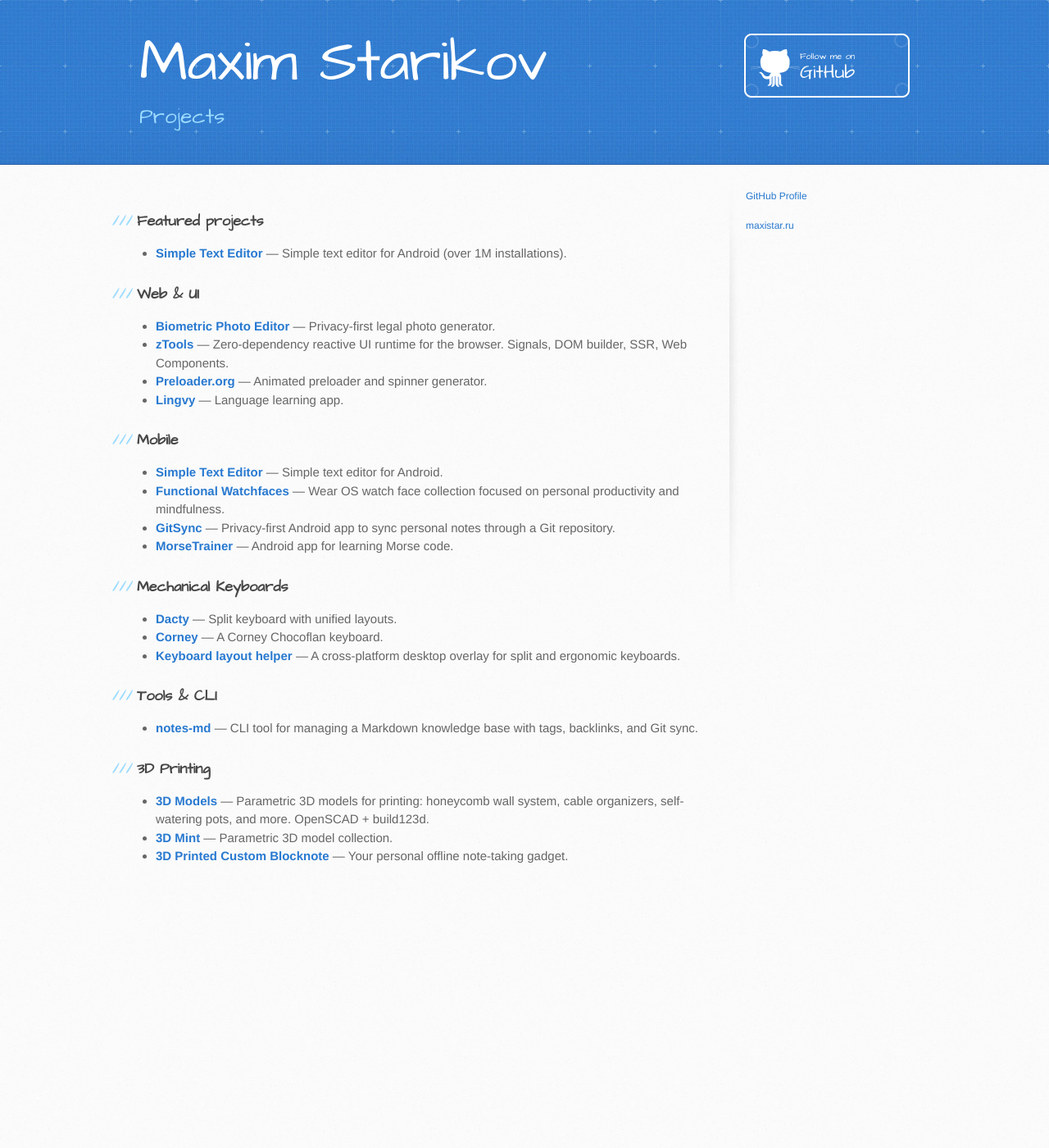
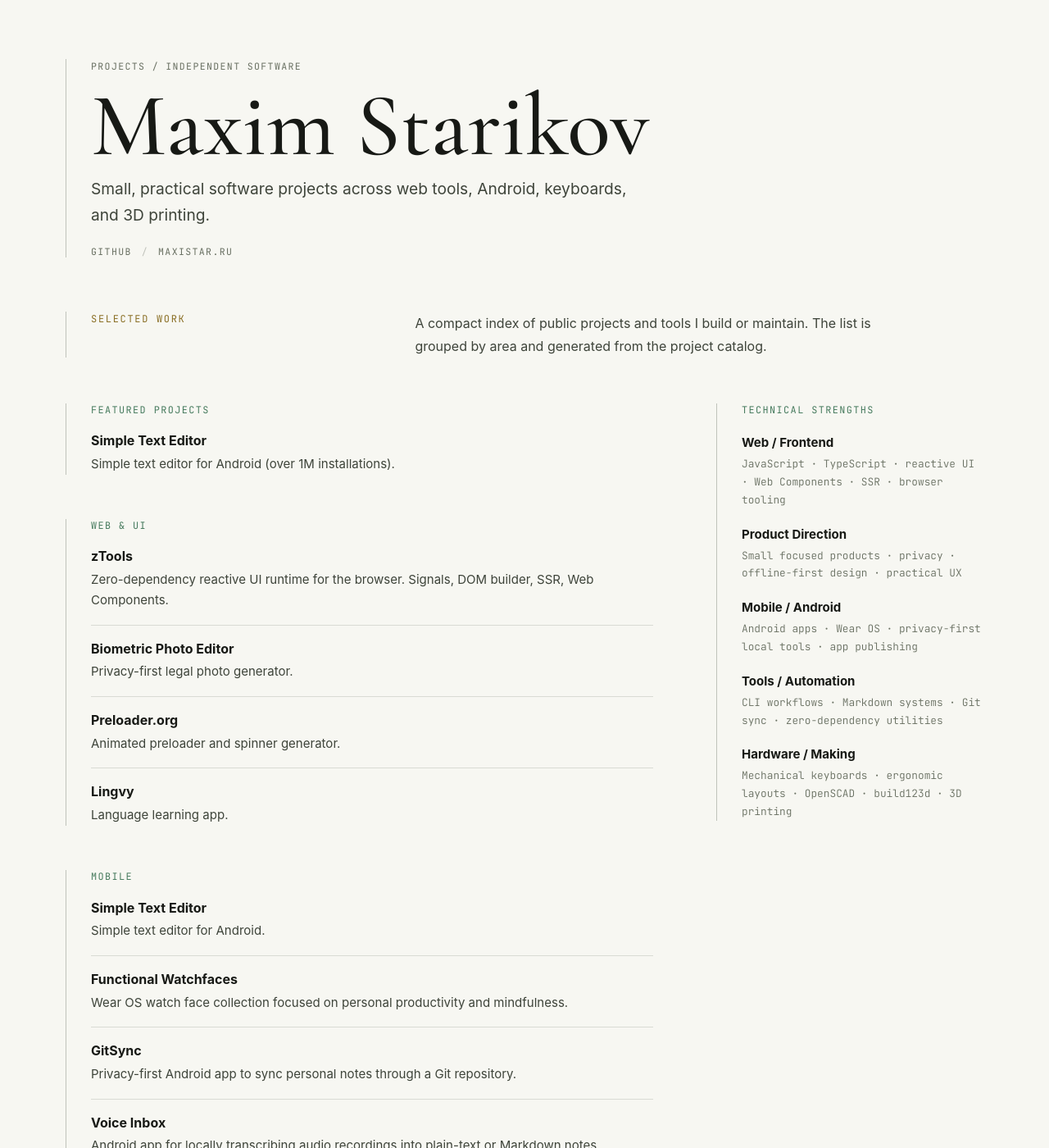
Before and after one commit to maxistar/maxistar.github.io, a Jekyll site: the page built from index.md, in a window 1280 px wide and 1400 px high. Shown: the whole window at 82% size. Built offline with Jekyll 4.4.1, drawn with Linux system fonts in a browser that asks for light colours; some of the changed text lies outside the part shown.

Commit message:
update design

```diff
--- a/_data/projects.yml
+++ b/_data/projects.yml
@@ -6,12 +6,12 @@
 
 - category: Web & UI
   projects:
+    - name: zTools
+      url: https://ztools.org
+      description: "Zero-dependency reactive UI runtime for the browser. Signals, DOM builder, SSR, Web Components."
     - name: Biometric Photo Editor
       url: https://photos.preloader.org
       description: "Privacy-first legal photo generator."
-    - name: zTools
-      url: https://ztools.org
-      description: "Zero-dependency reactive UI runtime for the browser. Signals, DOM builder, SSR, Web Components."
     - name: Preloader.org
       url: https://preloader.org
       description: "Animated preloader and spinner generator."
@@ -30,6 +30,9 @@
     - name: GitSync
       url: https://github.com/maxistar/git-sync
       description: "Privacy-first Android app to sync personal notes through a Git repository."
+    - name: Voice Inbox
+      url: https://github.com/maxistar/Voice-Inbox
+      description: "Android app for locally transcribing audio recordings into plain-text or Markdown notes."
     - name: MorseTrainer
       url: https://github.com/maxistar/morsetrainer
       description: "Android app for learning Morse code."
--- /dev/null
+++ b/_layouts/projects.html
@@ -0,0 +1,88 @@
+<!DOCTYPE html>
+<html lang="en">
+  <head>
+    <meta charset="utf-8">
+    <meta name="viewport" content="width=device-width, initial-scale=1">
+    <meta name="description" content="{{ site.description }}">
+    <link rel="canonical" href="{{ site.url }}/">
+    <link rel="preconnect" href="https://fonts.googleapis.com">
+    <link rel="preconnect" href="https://fonts.gstatic.com" crossorigin>
+    <link href="https://fonts.googleapis.com/css2?family=Cormorant+Garamond:wght@400;500&family=JetBrains+Mono:wght@300;400&display=swap" rel="stylesheet">
+    <link rel="stylesheet" href="/stylesheets/projects.css">
+    <title>{{ page.title | default: site.title }}</title>
+  </head>
+  <body>
+    <main class="page" aria-label="Projects">
+      <header class="page-header">
+        <p class="doc-label">Projects / Independent software</p>
+        <h1>Maxim Starikov</h1>
+        <p class="tagline">Small, practical software projects across web tools, Android, keyboards, and 3D printing.</p>
+        <nav class="contact-links" aria-label="Profile links">
+          <a href="https://github.com/maxistar">GitHub</a>
+          <span aria-hidden="true">/</span>
+          <a href="https://maxistar.ru">maxistar.ru</a>
+        </nav>
+      </header>
+
+      <section class="intro" aria-labelledby="portfolio-label">
+        <h2 id="portfolio-label">Selected Work</h2>
+        <p>
+          A compact index of public projects and tools I build or maintain. The list is grouped by area and generated from the project catalog.
+        </p>
+      </section>
+
+      <div class="content-columns">
+        <div class="project-column">
+          {% for group in site.data.projects %}
+            <section class="project-section" aria-labelledby="category-{{ forloop.index }}">
+              <h2 id="category-{{ forloop.index }}">{{ group.category }}</h2>
+              <ul class="project-list">
+                {% for project in group.projects %}
+                  <li class="project-item">
+                    <a class="project-name" href="{{ project.url }}">{{ project.name }}</a>
+                    <p>{{ project.description }}</p>
+                  </li>
+                {% endfor %}
+              </ul>
+            </section>
+          {% endfor %}
+        </div>
+
+        <aside class="strengths-column" aria-labelledby="strengths-label">
+          <h2 id="strengths-label">Technical Strengths</h2>
+
+          <div class="skill-group">
+            <p class="skill-group-name">Web / Frontend</p>
+            <p class="skill-list">JavaScript · TypeScript · reactive UI · Web Components · SSR · browser tooling</p>
+          </div>
+
+          <div class="skill-group">
+            <p class="skill-group-name">Product Direction</p>
+            <p class="skill-list">Small focused products · privacy · offline-first design · practical UX</p>
+          </div>
+
+          <div class="skill-group">
+            <p class="skill-group-name">Mobile / Android</p>
+            <p class="skill-list">Android apps · Wear OS · privacy-first local tools · app publishing</p>
+          </div>
+
+          <div class="skill-group">
+            <p class="skill-group-name">Tools / Automation</p>
+            <p class="skill-list">CLI workflows · Markdown systems · Git sync · zero-dependency utilities</p>
+          </div>
+
+          <div class="skill-group">
+            <p class="skill-group-name">Hardware / Making</p>
+            <p class="skill-list">Mechanical keyboards · ergonomic layouts · OpenSCAD · build123d · 3D printing</p>
+          </div>
+
+        </aside>
+      </div>
+
+      <footer class="page-footer">
+        <a href="https://github.com/maxistar">github.com/maxistar</a>
+        <a href="https://maxistar.ru">maxistar.ru</a>
+      </footer>
+    </main>
+  </body>
+</html>
--- a/index.md
+++ b/index.md
@@ -1,14 +1,3 @@
 ---
-layout: default
+layout: projects
 ---
-
-{% for group in site.data.projects %}
-### {{ group.category }}
-
-<ul>
-{% for project in group.projects %}
-  <li><a href="{{ project.url }}"><strong>{{ project.name }}</strong></a> — {{ project.description }}</li>
-{% endfor %}
-</ul>
-
-{% endfor %}
--- /dev/null
+++ b/stylesheets/projects.css
@@ -0,0 +1,294 @@
+:root {
+  --bg: #10110f;
+  --panel: #171916;
+  --text: #f4f4ef;
+  --body: #c9cec4;
+  --muted: #899183;
+  --line: rgba(190, 201, 178, 0.18);
+  --line-strong: rgba(190, 201, 178, 0.34);
+  --accent: #a9c99c;
+  --accent-2: #d0b56f;
+  --font-serif: "Cormorant Garamond", Georgia, serif;
+  --font-mono: "JetBrains Mono", "SFMono-Regular", Consolas, monospace;
+  --font-sans: -apple-system, BlinkMacSystemFont, "Segoe UI", Helvetica, Arial, sans-serif;
+}
+
+@media (prefers-color-scheme: light) {
+  :root {
+    --bg: #f7f7f2;
+    --panel: #ffffff;
+    --text: #171915;
+    --body: #3e443a;
+    --muted: #697062;
+    --line: rgba(50, 62, 45, 0.15);
+    --line-strong: rgba(50, 62, 45, 0.28);
+    --accent: #477b5e;
+    --accent-2: #8a6f25;
+  }
+}
+
+*,
+*::before,
+*::after {
+  box-sizing: border-box;
+}
+
+html {
+  min-width: 320px;
+  color-scheme: dark light;
+  font-family: var(--font-sans);
+  background: var(--bg);
+}
+
+body {
+  margin: 0;
+  color: var(--text);
+  background: var(--bg);
+  -webkit-font-smoothing: antialiased;
+  text-rendering: optimizeLegibility;
+}
+
+a {
+  color: inherit;
+  text-underline-offset: 0.18em;
+  transition: color 160ms ease, border-color 160ms ease;
+}
+
+a:hover {
+  color: var(--accent);
+}
+
+.page {
+  width: min(1120px, calc(100% - 40px));
+  margin: 0 auto;
+  padding: clamp(36px, 6vw, 72px) 0 42px;
+}
+
+.page-header,
+.intro,
+.project-section,
+.strengths-column {
+  border-left: 1px solid var(--line-strong);
+  padding-left: clamp(20px, 3vw, 30px);
+}
+
+.page-header {
+  max-width: 820px;
+  margin-bottom: clamp(36px, 6vw, 66px);
+}
+
+.doc-label,
+.contact-links,
+.page-footer,
+.project-section h2,
+.strengths-column h2 {
+  font-family: var(--font-mono);
+  letter-spacing: 0.12em;
+  text-transform: uppercase;
+}
+
+.doc-label {
+  margin: 0 0 16px;
+  color: var(--muted);
+  font-size: 0.72rem;
+  line-height: 1.5;
+}
+
+.page-header h1 {
+  margin: 0 0 12px;
+  color: var(--text);
+  font-family: var(--font-serif);
+  font-size: clamp(3.2rem, 10vw, 6.8rem);
+  font-weight: 500;
+  line-height: 0.9;
+}
+
+.tagline {
+  max-width: 680px;
+  margin: 0 0 20px;
+  color: var(--body);
+  font-size: clamp(1.02rem, 2vw, 1.2rem);
+  line-height: 1.65;
+}
+
+.contact-links {
+  display: flex;
+  flex-wrap: wrap;
+  gap: 8px 12px;
+  align-items: center;
+  color: var(--muted);
+  font-size: 0.72rem;
+}
+
+.contact-links a {
+  text-decoration: none;
+}
+
+.contact-links span {
+  color: var(--line-strong);
+}
+
+.intro {
+  display: grid;
+  grid-template-columns: minmax(160px, 0.35fr) minmax(0, 0.65fr);
+  gap: 22px;
+  margin-bottom: clamp(34px, 5vw, 56px);
+}
+
+.intro h2 {
+  margin: 0;
+  color: var(--accent-2);
+  font-family: var(--font-mono);
+  font-size: 0.75rem;
+  font-weight: 400;
+  letter-spacing: 0.14em;
+  line-height: 1.6;
+  text-transform: uppercase;
+}
+
+.intro p {
+  max-width: 58ch;
+  margin: 0;
+  color: var(--body);
+  font-size: 1rem;
+  line-height: 1.75;
+}
+
+.content-columns {
+  display: grid;
+  grid-template-columns: minmax(0, 1.65fr) minmax(260px, 0.75fr);
+  gap: clamp(36px, 6vw, 82px);
+  align-items: start;
+}
+
+.project-column {
+  display: grid;
+  gap: clamp(30px, 5vw, 54px);
+}
+
+.project-section h2 {
+  margin: 0 0 18px;
+  color: var(--accent);
+  font-size: 0.74rem;
+  font-weight: 400;
+  line-height: 1.5;
+}
+
+.project-list {
+  display: grid;
+  gap: 18px;
+  margin: 0;
+  padding: 0;
+  list-style: none;
+}
+
+.project-item {
+  padding-bottom: 17px;
+  border-bottom: 1px solid var(--line);
+}
+
+.project-item:last-child {
+  padding-bottom: 0;
+  border-bottom: 0;
+}
+
+.project-name {
+  display: inline-block;
+  margin-bottom: 5px;
+  color: var(--text);
+  font-size: 1rem;
+  font-weight: 650;
+  line-height: 1.35;
+  text-decoration-color: transparent;
+}
+
+.project-name:hover {
+  text-decoration-color: currentColor;
+}
+
+.project-item p {
+  margin: 0;
+  color: var(--body);
+  font-size: 0.94rem;
+  line-height: 1.65;
+}
+
+.strengths-column {
+  position: sticky;
+  top: 36px;
+}
+
+.strengths-column h2 {
+  margin: 0 0 20px;
+  color: var(--accent);
+  font-size: 0.74rem;
+  font-weight: 400;
+  line-height: 1.5;
+}
+
+.skill-group {
+  margin-bottom: 20px;
+}
+
+.skill-group:last-child {
+  margin-bottom: 0;
+}
+
+.skill-group-name {
+  margin: 0 0 5px;
+  color: var(--text);
+  font-size: 0.94rem;
+  font-weight: 650;
+  line-height: 1.4;
+}
+
+.skill-list {
+  margin: 0;
+  color: var(--muted);
+  font-family: var(--font-mono);
+  font-size: 0.8rem;
+  font-weight: 300;
+  line-height: 1.7;
+}
+
+.page-footer {
+  display: flex;
+  flex-wrap: wrap;
+  gap: 12px 26px;
+  margin-top: clamp(44px, 8vw, 84px);
+  padding-top: 22px;
+  border-top: 1px solid var(--line);
+  color: var(--muted);
+  font-size: 0.72rem;
+}
+
+.page-footer a {
+  text-decoration: none;
+}
+
+@media (max-width: 760px) {
+  .page {
+    width: min(100% - 28px, 1120px);
+    padding-top: 32px;
+  }
+
+  .page-header,
+  .intro,
+  .project-section,
+  .strengths-column {
+    padding-left: 18px;
+  }
+
+  .intro,
+  .content-columns {
+    grid-template-columns: 1fr;
+  }
+
+  .intro {
+    gap: 10px;
+  }
+
+  .strengths-column {
+    position: static;
+  }
+}
```
Also changed, not shown: README.md, 1 other file.
